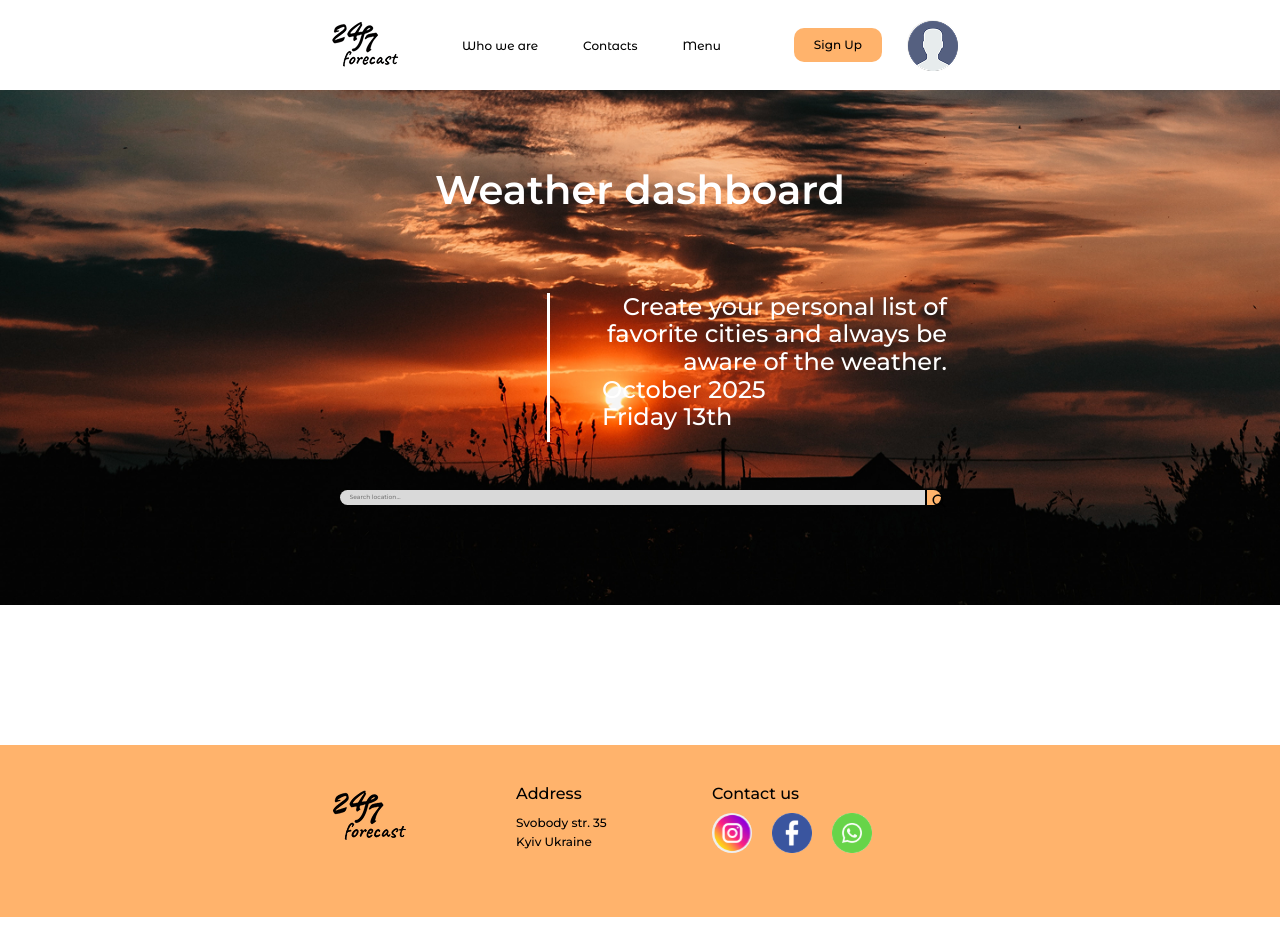
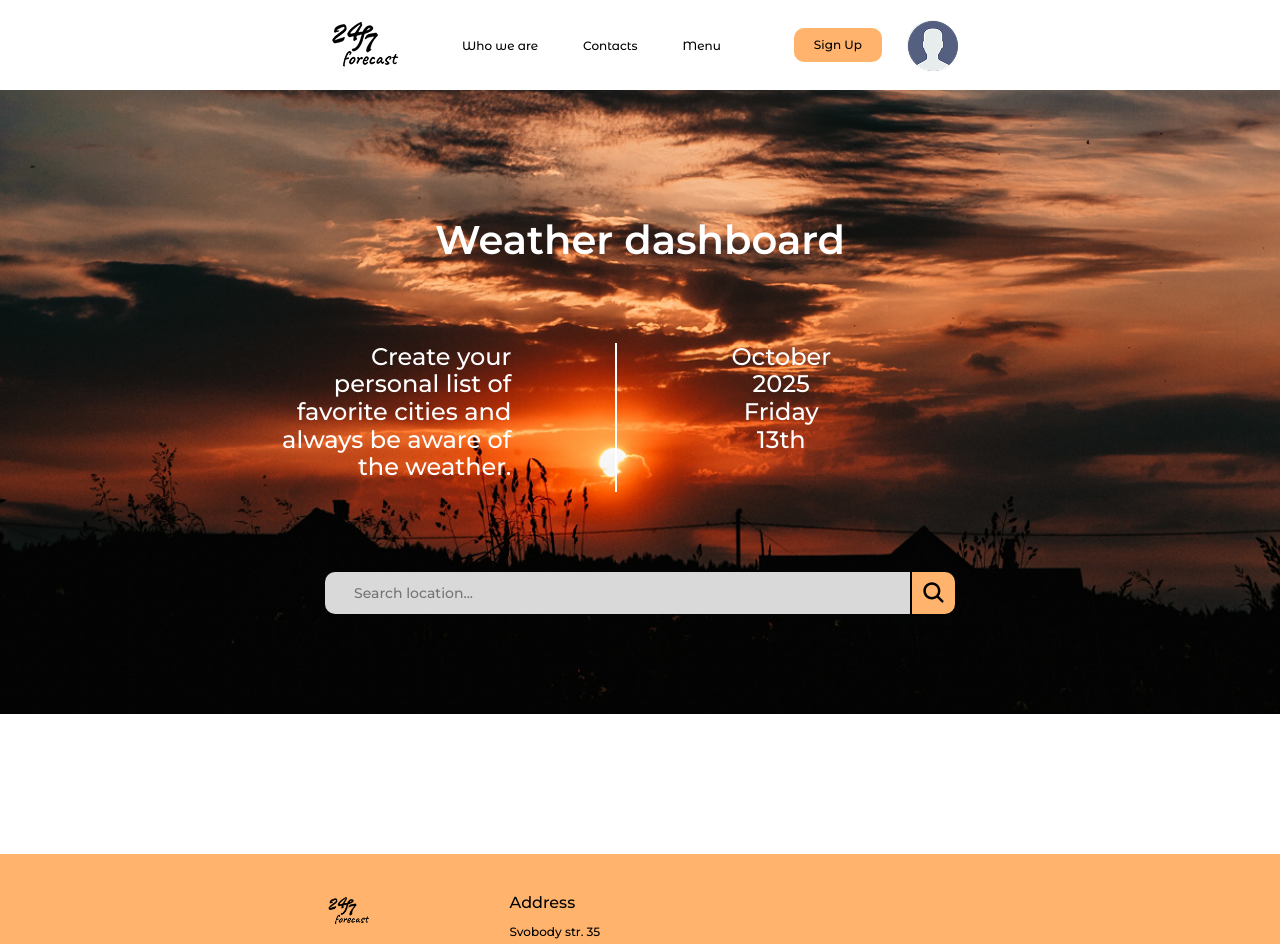
Before and after one commit to LidiiaPopadiuk/forecast-app, a React (Create React App) app: page / in a window 1280 px wide. Shown: the top 944 px of the page. Before the commit the page ends 917 px from the top, so only its background shows below. Built offline with nearby package versions, Linux system fonts and the light colour scheme; no server answers.

Commit message:
doing footer adaptation

```diff
--- a/src/components/footer/Footer.jsx
+++ b/src/components/footer/Footer.jsx
@@ -1,29 +1,32 @@
 import x from './Footer.module.scss'
 import footerPng from '../../img/footerPng.png'
 import insta from '../../img/iinsta.svg'
+import insta2 from '../../img/instagram2.svg'
 import facebook from '../../img/facebb.svg'
 import whatsapp from '../../img/whatsapp.svg'
 
 export const Footer = () => {
     return (
-        <div className={x.footer}>
+        <footer className={x.footer}>
             <div className='container'>
                 <div className={x.footer__wrapper}>
-                    <img src={footerPng} alt="logo" />
-                    <div className={x.footer__geo}>
+                    <img className={x.footer__logo} src={footerPng} alt="logo" />
+                    <div className={x.footer__mainWrapper}>
+                        <div className={x.footer__geo}>
                         <h3 className={x.footer__title}>Address</h3>
-                        <p className={x.footer__parag}><a target='_blanck' className={x.footer__subtitle} href="https://www.google.com/maps/search/Svobody+str.+35+Kyiv+Ukraine/@50.5588768,29.097426,8.25z?entry=ttu&g_ep=EgoyMDI2MDIwNC4wIKXMDSoASAFQAw%3D%3D">Svobody str. 35 Kyiv Ukraine</a></p>
+                        <p className={x.footer__parag}><a target='_blanck' className={x.footer__subtitle} href="https://www.google.com/maps/search/Svobody+str.+35+Kyiv+Ukraine/@50.5588768,29.097426,8.25z?entry=ttu&g_ep=EgoyMDI2MDIwNC4wIKXMDSoASAFQAw%3D%3D">Svobody str. 35 Kyiv <br /> Ukraine</a></p>
                     </div>
                     <div className={x.footer__social}>
                         <h3 className={x.footer__title}>Contact us</h3>
                         <div className={x.footer__wrappbtn}>
-                            <button className={x.footer__btn}><a target='_blanck' href="https://www.instagram.com/"><img src={insta} alt="Instagram" /></a></button>
-                            <button className={x.footer__btn}><a target='_blanck' href="https://www.facebook.com/"><img src={facebook} alt="Facebook" /></a></button>
-                            <button className={x.footer__btn}><a target='_blanck' href="https://web.whatsapp.com/"><img src={whatsapp} alt="Whatsapp" /></a></button>
+                            <button className={x.footer__btn}><a target='_blanck' href="https://www.instagram.com/"><img className={x.footer__imgNav} src={insta2} alt="Instagram" /></a></button>
+                            <button className={x.footer__btn}><a target='_blanck' href="https://www.facebook.com/"><img className={x.footer__imgNav} src={facebook} alt="Facebook" /></a></button>
+                            <button className={x.footer__btn}><a target='_blanck' href="https://web.whatsapp.com/"><img className={x.footer__imgNav} src={whatsapp} alt="Whatsapp" /></a></button>
                         </div>
+                    </div>
                     </div>
                 </div>
             </div>
-        </div>
+        </footer>
     )
 }
--- a/src/components/footer/Footer.module.scss
+++ b/src/components/footer/Footer.module.scss
@@ -1,3 +1,76 @@
+.footer {
+  padding: 30px;
+  background: #ffb36c;
+  &__logo {
+    width: 50px;
+    height: 34px;
+  }
+  &__geo {
+    width: 63px;
+    // height: 60px;
+    display: flex;
+    justify-content: flex-start;
+    flex-direction: column;
+  }
+  &__parag {
+    text-align: left;
+  }
+  &__wrapper {
+    display: flex;
+    justify-content: start;
+    align-items: flex-start;
+    gap: 103px;
+  }
+  &__title {
+    font-weight: 500;
+    font-size: 12px;
+    color: #000;
+    margin-bottom: 15px;
+    text-align: left;
+  }
+  &__subtitle {
+    font-weight: 500;
+    font-size: 8px;
+    color: #000;
+    text-align: left;
+  }
+  &__btn {
+    border-radius: 50%;
+    border: none;
+    width: 35px;
+    height: 35px;
+    padding: 0;
+  }
+  &__wrappbtn {
+    display: flex;
+    gap: 20px;
+    justify-content: center;
+    align-items: center;
+  }
+  &__imgNav {
+    width: 35px;
+    height: 35px;
+  }
+  &__social {
+    display: flex;
+    flex-direction: column;
+    align-items: center;
+    justify-content: center;
+    margin-top: 25px;
+  }
+  &__mainWrapper {
+    display: flex;
+    flex-direction: column;
+    align-items: center;
+    justify-content: center;
+  }
+  // &__image {
+  //   width: 384px;
+  //   height: 211px;
+  // }
+}
+
+@media (min-width: 1200px) {
   .footer {
     padding: 40px 0 64px;
     background: #ffb36c;
@@ -47,3 +120,4 @@
       height: 211px;
     }
   }
+}
--- a/src/components/hero/Hero.jsx
+++ b/src/components/hero/Hero.jsx
@@ -1,5 +1,5 @@
 import x from './Hero.module.scss'
-import { useState, useRef } from 'react'
+import { useState, useRef, useEffect } from 'react'
 import { IoSearch } from "react-icons/io5";
 import { useFetch } from '../../hooks/useFetch';
 
@@ -9,6 +9,20 @@ export const Hero = ({ inputInfo }) => {
     const [year] = useState('2025');
     const [date] = useState('13th');
     const [day] = useState('Friday');
+    const [isTablet, setIsTablet] = useState(false)
+
+    useEffect(() => {
+        const handleResize = () => {
+            setIsTablet(window.innerWidth >= 768)
+        }
+
+        handleResize()
+        window.addEventListener('resize', handleResize)
+
+        return () => window.removeEventListener('resize', handleResize)
+    }, [])
+
+
 
     // const { inputInfo } = useFetch()
     const inputRef = useRef(null)
@@ -27,19 +41,36 @@ export const Hero = ({ inputInfo }) => {
             <div className='container'>
                 <h1 className={x.hero__title}>Weather dashboard</h1>
                 <div className={x.hero__wrapper}>
-                    <div className={x.hero__bar}></div>
+                    {isTablet ? (
+                        <>
+                            <p className={x.hero__parag}>Create your personal list of favorite cities and always be aware of the weather.</p>
+                            <div className={x.hero__bar}></div>
+                            <div className={x.hero__date}>
+                                <p className={x.hero__paragg}>{month} {year}</p>
+                                <p className={x.hero__paragg}>{day} {date} </p>
+                            </div>
+                        </>
+                    ) : (
+                        <>
+                            <div className={x.hero__bar}></div>
+                            <div className={x.hero__toWrapp}>
+                                <p className={x.hero__parag}>
+                                    Create your personal list of favorite cities and always be aware of the weather.
+                                </p>
+                                <div className={x.hero__date}>
+                                    <p className={x.hero__paragg}>{month} {year}</p>
+                                    <p className={x.hero__paragg}>{day} {date}</p>
+                                </div>
+                            </div>
+                        </>
+                    )}
                     <div className={x.hero__toWrapp}>
-                        <p className={x.hero__parag}>Create your personal list of favorite cities and always be aware of the weather.</p>
-                        <div className={x.hero__date}>
-                            <p className={x.hero__paragg}>{month} {year}</p>
-                            <p className={x.hero__paragg}>{day} {date} </p>
-                        </div>
                     </div>
                 </div>
             </div>
             <form onSubmit={inputValue} className={x.hero__form}>
                 <input ref={inputRef} placeholder='Search location...' className={x.hero__input} type="text" />
-                <button className={x.hero__btn}><IoSearch className='btnSearch'/></button>
+                <button className={x.hero__btn}><IoSearch className={x.btnSearch} /></button>
             </form>
         </div>
     )
--- a/src/components/hero/Hero.module.scss
+++ b/src/components/hero/Hero.module.scss
@@ -1,6 +1,7 @@
 $white-color: #fff;
 
 .hero {
+  text-align: center;
   padding: 50px 0 100px 0;
   background-image: url(../../img/back-hero.png);
   background-repeat: no-repeat;
@@ -19,12 +20,14 @@ $white-color: #fff;
     // flex-direction: column;
     // justify-content: space-between;
     align-items: flex-start;
+    // gap: 20px;
   }
   &__wrapper {
     // position: relative;
     // left: 140px;
     display: flex;
     align-items: flex-start;
+    justify-content: center;
     height: auto;
     margin-bottom: 48px;
   }
@@ -41,6 +44,7 @@ $white-color: #fff;
     // text-align: right;
     color: $white-color;
     width: 137px;
+    margin-bottom: 20px;
   }
   &__paragg {
     font-weight: 500;
@@ -58,7 +62,7 @@ $white-color: #fff;
     border: none;
     // width: 585px;
     max-width: 585px;
-    width: 60%;
+    width: 50%;
     height: 15px;
     padding-bottom: 4px;
     padding-top: 4px;
@@ -84,7 +88,9 @@ $white-color: #fff;
     padding: 3px 4px;
     height: 15px;
 
-
+    display: flex;
+    align-items: center;
+    justify-content: center;
   }
   &__form {
     // margin-top: 80px;
@@ -96,25 +102,66 @@ $white-color: #fff;
 
 @media (min-width: 768px) {
   .hero {
+    padding: 40px 0;
     &__title {
       margin-bottom: 40px;
       font-size: 20px;
+    }
+    &__date {
+      align-items: flex-start;
+    }
+    &__paragg {
+      font-size: 14px;
+    }
+    &__parag {
+      font-size: 14px;
+      width: 172px;
+      text-align: right;
+      margin-bottom: 0;
+    }
+    &__bar {
+      height: 110px;
+      margin: 0;
+    }
+    &__wrapper {
+      position: relative;
+      left: -20px;
+      display: flex;
+      justify-content: center;
+      align-items: flex-start;
+      gap: 34px;
+    }
+    &__btn {
+      width: 28px;
+      height: 27px;
+    }
+    &__input {
+      width: 402px;
+      height: 27px;
+      font-size: 10px;
+      padding-left: 19px;
+      padding-top: 8px;
+      padding-bottom: 9px;
     }
   }
 }
 
 @media (min-width: 1200px) {
   .hero {
+    padding: 100px;
     &__title {
       margin-bottom: 80px;
+      // margin-top: 0;
       font-size: 40px;
     }
     &__wrapper {
       position: relative;
-      left: 172px;
+      left: -64px;
       display: flex;
+      gap: 52px;
       align-items: flex-start;
       height: 149px;
+      margin-bottom: 80px;
     }
     &__parag {
       font-weight: 500;
@@ -134,10 +181,38 @@ $white-color: #fff;
       background-color: $white-color;
       margin: 0 52px;
     }
+    &__btn {
+      width: 45px;
+      height: 42px;
+    }
+    &__input {
+      width: 625px;
+      height: 42px;
+      font-size: 14px;
+      padding-left: 29px;
+      padding-top: 13px;
+      padding-bottom: 12px;
+    }
   }
 }
 
+// .btnSearch {
+//   height: 9px;
+//   width: 9px;
+// }
+
 .btnSearch {
-  height: 9px;
-  width: 9px;
+  font-size: 9px;
 }
+
+@media (min-width: 768px) {
+  .btnSearch {
+    font-size: 16px;
+  }
+}
+
+@media (min-width: 1200px) {
+  .btnSearch {
+    font-size: 25px;
+  }
+}
```
Also changed, not shown: src/img/instagram2.svg (added). Lines whose indentation alone changed are shown as unchanged.
